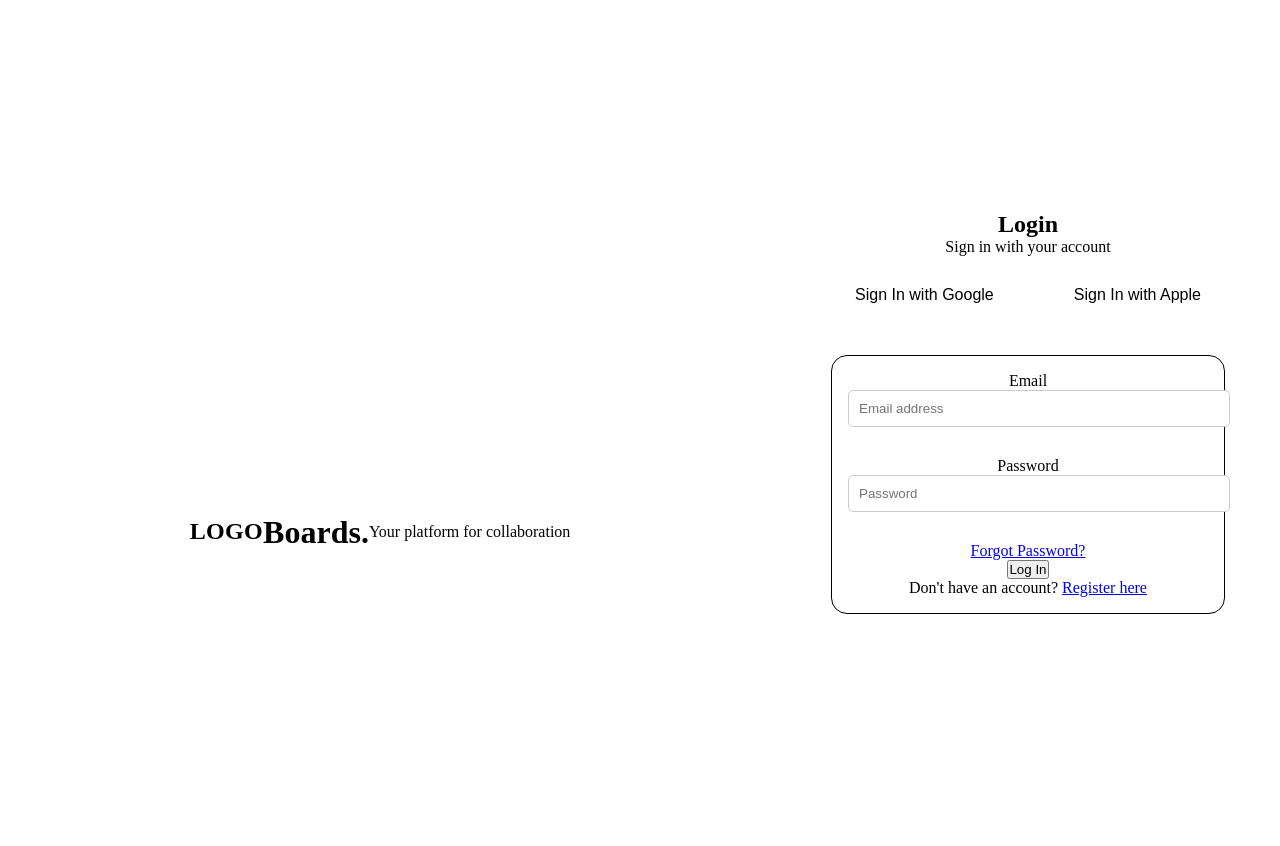
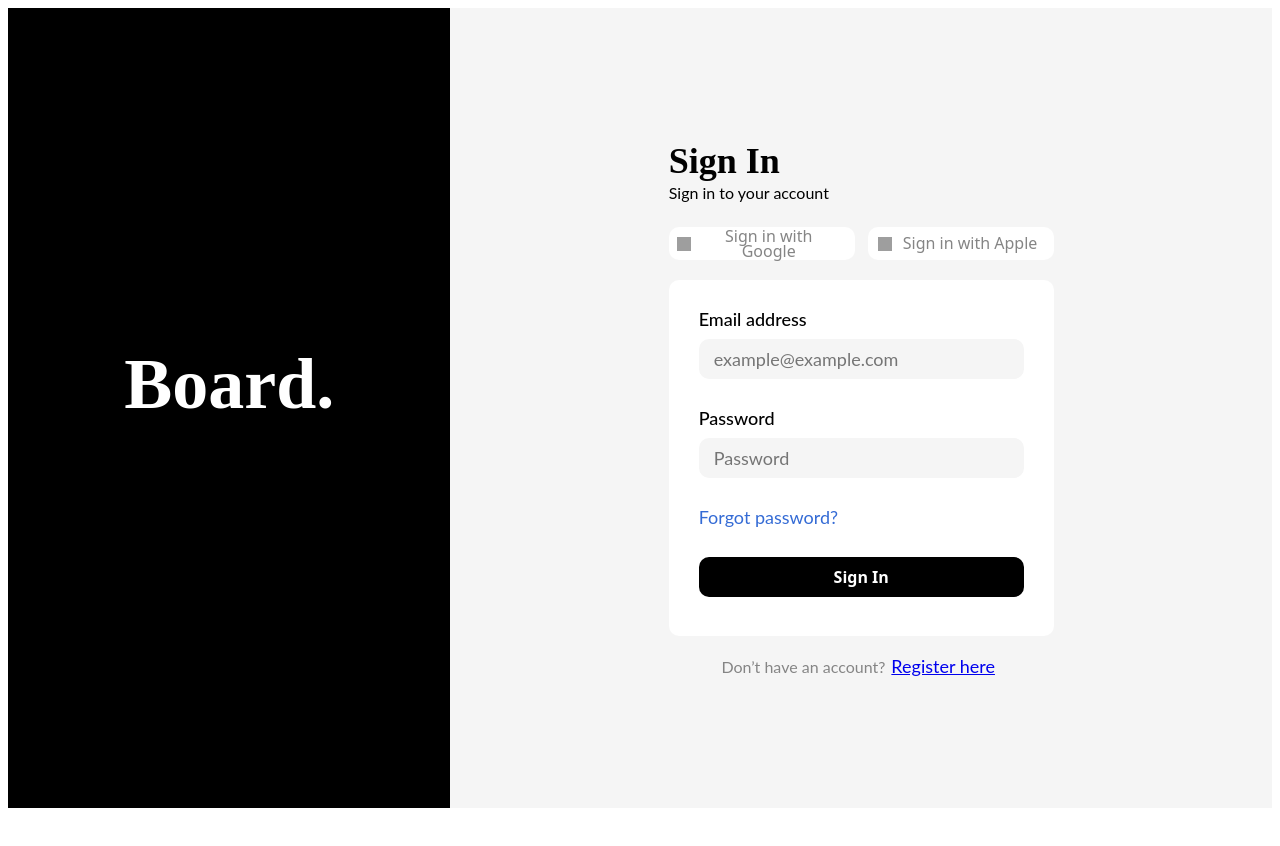
Before and after one commit to iamabhaytiwari343/openinapp_assignment, a React (Create React App) app: page / in a window 1280 px wide. Shown: the top 846 px of the page. After the commit the page ends 816 px from the top, so only its background shows below. Built offline with nearby package versions, Linux system fonts and the light colour scheme; grey boxes are pictures that could not be loaded.

Commit message:
login signup build sucessfully

```diff
--- a/src/App.js
+++ b/src/App.js
@@ -9,7 +9,7 @@ function App() {
       <Router>
         <Routes>
           <Route exact path="/" element={<Login />} />
-          <Route exact path="signup" element={<Signup />} />
+          <Route exact path="/signup" element={<Signup />} />
           <Route exact path="/home" element={<Board />} />
         </Routes>
       </Router>
--- a/src/Components/Authentication/Login.jsx
+++ b/src/Components/Authentication/Login.jsx
@@ -1,6 +1,6 @@
 import React, { useState } from 'react'
 import './style.css';
-import { signInWithEmailAndPassword,getAuth} from 'firebase/auth';
+import { signInWithEmailAndPassword, getAuth } from 'firebase/auth';
 import '../../firebase';
 import { NavLink, useNavigate } from 'react-router-dom'
 
@@ -25,57 +25,56 @@ const Login = () => {
       });
 
   }
+  const handleEmailChange = (e) => {
+    setEmail(e.target.value);
+  };
+
+  const handlePasswordChange = (e) => {
+    setPassword(e.target.value);
+  };
 
   return (
     <>
-      <div className="container g1">
-        <div className="grid-item left">
-          <p className='logo'>LOGO</p>
-          <h1>Boards.</h1>
-          <p>Your platform for collaboration</p>
+      <div className="container">
+        <div className="left">
+          <h1 className="head">Board.</h1>
         </div>
-        <div className="grid-item">
-          <div className="centered">
-            <h2>Login</h2>
-            <p>Sign in with your account</p>
-            <div className="button-social">
-              <button className="google-button">Sign In with Google</button>
-              <button className="apple-button">Sign In with Apple</button>
+        <div className="leftmobile">
+          <h1 className="head">Board.</h1>
+        </div>
+
+        <div className="right">
+
+          <div className="ccentre">
+            <h1 className="title">Sign In</h1>
+            <p className="gsign">Sign in to your account</p>
+            <div className="minicontainer">
+              <div className="gcontainer">
+                <img className="gimage" src="https://res.cloudinary.com/dbx7qfdwo/image/upload/v1696670881/image8-2.jpg_kxct7t.jpg" alt="Google" />
+                <button className="gtitle">Sign in with Google</button>
+              </div>
+              <div className="acontainer">
+                <img className="aimage" src="https://res.cloudinary.com/dbx7qfdwo/image/upload/v1696671121/_1511456315_653_apple-mobile_whwlf6.jpg" alt="Apple" />
+                <button className="atitle">Sign in with Apple</button>
+              </div>
             </div>
-
-
-            <div className="formContainer">
-              <form action="#" method="post">
-                <div className="form-group">
-                  <label htmlFor="email-address">Email</label>
-                  <input
-                    id="email-address"
-                    name="email"
-                    type="email"
-                    required
-                    placeholder="Email address"
-                    onChange={(e) => setEmail(e.target.value)}
-                  />
-                </div>
-                <div className="form-group">
-                  <label htmlFor="password">Password</label>
-                  <input
-                    id="password"
-                    name="password"
-                    type="password"
-                    required
-                    placeholder="Password"
-                    onChange={(e) => setPassword(e.target.value)}
-                  />
-                </div>
-                <p><a href="/forgot-password">Forgot Password?</a></p>
-                <button type="submit" onClick={onLogin}>Log In</button>
-              </form>
-              <p>Don't have an account? <NavLink to={'/signup'}>Register here</NavLink></p>
+            <form className="form-container">
+              <div className="input">
+                <label htmlFor="email" className="label">Email address</label>
+                <input id="email" type="text" className="format" placeholder="example@example.com" onChange={handleEmailChange} />
+              </div>
+              <div className="input">
+                <label htmlFor="password" className="label">Password</label>
+                <input id="password" type="password" className="format" placeholder="Password" onChange={handlePasswordChange} />
+              </div>
+              <p className="forget-password">Forgot password?</p>
+              <button className="signin-button" type="submit" onClick={onLogin}>Sign In</button>
+            </form>
+            <div className="register">
+              <p className="text-description">Don’t have an account?</p>
+              <button className="register-link" type="button"><NavLink to={'/signup'}>Register here</NavLink></button>
             </div>
           </div>
-
-
         </div>
       </div>
     </>
--- a/src/Components/Authentication/Signup.jsx
+++ b/src/Components/Authentication/Signup.jsx
@@ -16,7 +16,7 @@ const Signup = () => {
         await createUserWithEmailAndPassword(auth, email, password).then((usercredential) => {
             const user = usercredential.user
             console.log(user);
-            navigate("/1");
+            navigate("/");
             toast.success('User signup successful!', {
                 position: toast.POSITION.TOP_CENTER,
                 autoClose: 2000, // Auto close the toast after 2 seconds
@@ -42,38 +42,48 @@ const Signup = () => {
     return (
         <>
             <div className="container">
-                <div className="grid-container">
-                    <div className="grid-item g1">
-                        <h1>Boards.</h1>
-                        <p></p>
-                    </div>
-                    <div className="grid-item">
-                        <div className="centered">
-                            <h2>SignUP</h2>
-                            <p>Create your account</p>
-                            <div className="button-social">
-                                <button className="google-button"><i className="fab fa-google"></i>Sign Up with Google</button>
-                                <button className="apple-button"><i className="fab fa-apple"></i>Sign Up with Apple</button>
+                <div className="left">
+                    <h1 className="head">Board.</h1>
+                </div>
+                <div className="leftmobile">
+                    <h1 className="head">Board.</h1>
+                </div>
+
+                <div className="right">
+
+                    <div className="ccentre">
+                        <h1 className="title">Sign UP</h1>
+                        <p className="gsign">Signup For  Account</p>
+                        <div className="minicontainer">
+                            <div className="gcontainer">
+                                <img className="gimage" src="https://res.cloudinary.com/dbx7qfdwo/image/upload/v1696670881/image8-2.jpg_kxct7t.jpg" alt="Google" />
+                                <button className="gtitle">Signup with Google</button>
                             </div>
-                            <div className="formContainer">
-                                <form action="#" method="post">
-                                    <div className="form-group">
-                                        <p>Email</p>
-                                        <input type="email" id="email" name="email" label='EMAIL ADDRESS' value={email || ''} onChange={handleEmailChange} required placeholder='email adress' />
-                                    </div>
-                                    <div className="form-group">
-                                        <p>Password</p>
-                                        <input type="password" id="password" name="password" label='create password' value={password || ''} onChange={handlePasswordChange} required placeholder='Password' />
-                                    </div>
-                                    <p><a href="/forgot-password">Forgot Password?</a></p>
-                                    <button type="submit" onClick={onSubmit}>Sign Up</button>
-                                </form>
-                                <p>I have an account... <NavLink to={'/'}>Login here</NavLink></p>
+                            <div className="acontainer">
+                                <img className="aimage" src="https://res.cloudinary.com/dbx7qfdwo/image/upload/v1696671121/_1511456315_653_apple-mobile_whwlf6.jpg" alt="Apple" />
+                                <button className="atitle">Signup with Apple</button>
                             </div>
+                        </div>
+                        <form className="form-container">
+                            <div className="input">
+                                <label htmlFor="email" className="label">Email address</label>
+                                <input id="email" type="text" className="format" placeholder="example@example.com" onChange={handleEmailChange} />
+                            </div>
+                            <div className="input">
+                                <label htmlFor="password" className="label">Password</label>
+                                <input id="password" type="password" className="format" placeholder="Password" onChange={handlePasswordChange} />
+                            </div>
+                            <p className="forget-password">Forgot password?</p>
+                            <button className="signin-button" type="submit" onClick={onSubmit}>Sign UP</button>
+                        </form>
+                        <div className="register">
+                            <p className="text-description">I have my account.</p>
+                            <button className="register-link" type="button"><NavLink to={'/'}>  Login here</NavLink></button>
                         </div>
                     </div>
                 </div>
             </div>
+
             <ToastContainer />
         </>
     )
--- a/src/Components/Authentication/style.css
+++ b/src/Components/Authentication/style.css
@@ -1,118 +1,415 @@
-* {
-    padding: 0;
-    margin: 0;
+ .container {
+     display: flex;
  }
 
+ @media screen and (max-width: 768px) {
      .container {
-    width: 100vw;
-    height: 100vh;
-    display: grid;
-    grid-template-columns: 1fr 1fr;
-    gap: 1rem;
+         flex-direction: column;
      }
-
-.grid-item {
-    padding: 20px;
-    /* background-color: #f0f0f0; */
-    height: 100vh;
-    text-align: center;
-    display: flex;
-    justify-content: center;
-    align-items: center;
  }
 
  .left {
      display: flex;
-    flex-direction: row;
-    width: 719.988px;
-    height: 1024px;
-    flex-shrink: 0;
+     flex-direction: column;
+     justify-content: center;
+     align-items: center;
+     min-height: 100vh;
+     width: 35%;
+     background-color: #000000;
  }
 
-.logo {
-    color: black;
-    font-family: Poppins;
-    font-size: 24px;
-    font-style: normal;
-    font-weight: 700;
-    line-height: 122.687%;
-    /* 29.445px */
-    letter-spacing: 0.36px;
+ .leftmobile {
+     display: none;
  }
 
-/* .g1 {
-    background: linear-gradient(45deg, #4285F4 0%, #286DE0 100%);
-} */
-
-.centered {
-    text-align: center;
-    padding: 1rem;
-    border-radius: 1rem;
+ @media screen and (max-width: 768px) {
+     .left {
+         display: none;
      }
 
-.form-group {
-    margin-bottom: 15px;
+     .leftmobile {
+         display: flex;
+         flex-direction: column;
+         justify-content: center;
+         align-items: center;
+         width: 100%;
+         min-height: 25vh;
+         background-color: #F5F5F5;
+     }
  }
 
-.button-social {
-    display: flex;
+
+ .head {
+     font-family: 'Arial' Sans-serif;
+     font-size: 72px;
+     font-weight: 700;
+     line-height: 88px;
+     letter-spacing: 0em;
+     text-align: left;
+     color: #ffffff;
+     margin-top: 0px;
  }
 
-.google-button,
-.apple-button {
+ @media screen and (max-width: 768px) {
+     .head {
          display: flex;
+         justify-content: center;
          align-items: center;
-    margin: 15px 20px;
-    border: none;
-    padding: 15px 20px 20px 20px;
-    cursor: pointer;
-    font-size: 16px;
-    color: white;
+         font-size: 30px;
+         background-color: #000000;
+         border-radius: 50%;
+         width: 115px;
+         height: 115px;
+         margin: 0px;
+         text-align: center;
+     }
  }
 
-.google-button {
-    background-color: #fff;
-    color: black;
-    border-radius: 1.2rem;
+ .right {
+     display: flex;
+     flex-direction: column;
+     justify-content: center;
+     align-items: center;
+     min-height: 100vh;
+     min-width: 65%;
+     background-color: #F5F5F5;
+     box-sizing: border-box;
+
  }
 
-.apple-button {
-    background-color: #fff;
-    color: black;
-    border-radius: 1.2rem;
+ @media screen and (max-width: 768px) {
+     .right {
+         justify-content: flex-start;
+         min-height: 75vh;
+         min-width: 100%;
+         padding: 7%;
+         padding-top: 4%;
+
+     }
  }
 
-.google-button i,
-.apple-button i {
-    margin-right: 10px;
+ .ccentre {
+     display: flex;
+     flex-direction: column;
+     justify-content: flex-start;
+     width: 385px;
  }
 
-input[type="email"],
-input[type="password"] {
+ @media screen and (max-width: 768px) {
+     .ccentre {
          width: 100%;
-    padding: 10px;
-    border: 1px solid #ccc;
-    border-radius: 5px;
-    margin-bottom: 15px;
-    transition: background-color 0.3s;
+     }
  }
 
-.google-button:active,
-.apple-button:active,
-[type="submit"]:active {
-    background-color: #0D47A1;
+ .title {
+     font-family: 'Arial' Sans-serif;
+     font-size: 36px;
+     font-weight: 700;
+     line-height: 44px;
+     letter-spacing: 0em;
+     text-align: left;
+     color: #000000;
+     text-align: left;
+     margin-top: 0px;
+     margin-bottom: 0px;
  }
 
-.google-button:hover,
-.apple-button:hover,
-[type="submit"]:hover {
-    background-color: #1E40AF;
+ @media screen and (max-width: 768px) {
+     .title {
+         font-size: 26px;
+         text-align: center;
+         width: 100px;
+         align-self: center;
+     }
  }
 
-/* form container styles */
-.formContainer {
-    margin: 1rem;
-    padding: 1rem;
-    border: 1px solid;
-    border-radius: 1rem;
+ .gsign {
+     font-family: 'Lato';
+     font-size: 16px;
+     font-weight: 400;
+     line-height: 19px;
+     letter-spacing: 0em;
+     text-align: left;
+     margin-top: 0px;
+     margin-bottom: 0px;
+     padding-bottom: 25px;
+
  }
+
+ @media screen and (max-width: 768px) {
+     .gsign {
+         text-align: center;
+         padding-bottom: 20px;
+     }
+ }
+
+ .minicontainer {
+     display: flex;
+     flex-direction: row;
+     justify-content: space-between;
+     align-items: center;
+     padding-bottom: 20px;
+ }
+
+ @media screen and (max-width: 768px) {
+     .minicontainer {
+         display: flex;
+         flex-direction: row;
+         justify-content: space-around;
+         align-items: center;
+         padding-bottom: 20px;
+     }
+ }
+
+ .gcontainer {
+     display: flex;
+     flex-direction: row;
+     justify-content: space-around;
+     align-items: center;
+     background-color: #ffffff;
+     padding-left: 8px;
+     padding-right: 8px;
+     border-radius: 10px;
+     width: 170px;
+     height: 33px;
+     top: 354px;
+     left: 832px;
+     cursor: pointer;
+ }
+
+ @media screen and (max-width: 768px) {
+     .gcontainer {
+         width: 140px;
+         height: 33px;
+         top: 354px;
+         left: 832px;
+     }
+ }
+
+ .acontainer {
+     display: flex;
+     flex-direction: row;
+     justify-content: space-around;
+     align-items: center;
+     background-color: #ffffff;
+     padding-left: 8px;
+     padding-right: 8px;
+     border-radius: 10px;
+     width: 170px;
+     height: 33px;
+     top: 354px;
+     left: 832px;
+     cursor: pointer;
+ }
+
+ @media screen and (max-width: 768px) {
+     .acontainer {
+         width: 140px;
+         height: 33px;
+         top: 354px;
+         left: 832px;
+     }
+ }
+
+ .gtitle,
+ .atitle {
+     background-color: transparent;
+     border: none;
+     font-family: system-ui;
+     font-size: 16px;
+     font-weight: 400;
+     line-height: 15px;
+     letter-spacing: 0em;
+     text-align: center;
+     color: #858585;
+     cursor: pointer;
+ }
+
+ @media screen and (max-width: 768px) {
+
+     .gtitle,
+     .atitle {
+         font-size: 12px;
+         font-weight: 400;
+     }
+ }
+
+ .gimage,
+ .aimage {
+     width: 14px;
+     height: 14px;
+     top: 362px;
+     left: 851px;
+
+ }
+
+ @media screen and (max-width: 768px) {
+
+     .gimage,
+     .aimage {
+         width: 12px;
+         height: 12px;
+
+     }
+ }
+
+ .form-container {
+     display: flex;
+     flex-direction: column;
+     background-color: #ffffff;
+     width: 385px;
+     height: 356px;
+     top: 409px;
+     left: 832px;
+     border-radius: 10px;
+     border: 1px;
+     padding-left: 30px;
+     padding-right: 30px;
+     box-sizing: border-box;
+ }
+
+ @media screen and (max-width: 768px) {
+     .form-container {
+         width: 100%;
+         height: 100%;
+     }
+ }
+
+ .input {
+     display: flex;
+     flex-direction: column;
+     padding-top: 30px;
+ }
+
+ @media screen and (max-width: 768px) {
+     .input {
+         padding-top: 18px;
+     }
+ }
+
+ .label {
+     font-family: 'Lato';
+     font-size: 18px;
+     font-weight: 500;
+     line-height: 19px;
+     letter-spacing: 0em;
+     text-align: left;
+     padding-bottom: 10px;
+ }
+
+ @media screen and (max-width: 768px) {
+     .label {
+         font-size: 14px;
+     }
+ }
+
+ .format {
+     width: 325px;
+     height: 40px;
+     border-radius: 10px;
+     outline: none;
+     border: none;
+     background: #F5F5F5;
+     padding-left: 15px;
+     font-family: 'Lato';
+     font-size: 18px;
+     font-weight: 400;
+     line-height: 19px;
+     letter-spacing: 0em;
+     text-align: left;
+     color: #000000;
+     box-sizing: border-box;
+ }
+
+ @media screen and (max-width: 768px) {
+     .format {
+         width: 100%;
+         font-size: 14px;
+     }
+ }
+
+ .signin-button {
+     width: 325px;
+     height: 40px;
+     border-radius: 10px;
+     background-color: #000000;
+     color: #ffffff;
+     outline: none;
+     border: none;
+     font-family: system-ui;
+     font-size: 16px;
+     font-weight: 700;
+     line-height: 20px;
+     letter-spacing: 0em;
+     text-align: center;
+     padding-left: 0px;
+     padding-right: 0px;
+     cursor: pointer;
+ }
+
+ @media screen and (max-width: 768px) {
+     .signin-button {
+         width: 100%;
+         margin-bottom: 20px;
+         font-size: 14px;
+     }
+ }
+
+ .register {
+     display: flex;
+     flex-direction: row;
+     justify-content: center;
+     align-items: center;
+     padding-top: 20px;
+ }
+
+ .text-description {
+     font-family: 'Lato';
+     font-size: 16px;
+     font-weight: 400;
+     line-height: 19px;
+     letter-spacing: 0em;
+     text-align: center;
+     color: #858585;
+     margin: 0px;
+ }
+
+ .register-link {
+     font-family: 'Lato';
+     font-size: 18px;
+     font-weight: 400;
+     line-height: 19px;
+     letter-spacing: 0em;
+     text-align: center;
+     background-color: transparent;
+     border: none;
+     color: #346BD5;
+     cursor: pointer;
+ }
+
+ .forget-password {
+     font-family: 'Lato';
+     font-size: 18px;
+     font-weight: 400;
+     line-height: 19px;
+     letter-spacing: 0em;
+     text-align: left;
+     background-color: transparent;
+     border: none;
+     color: #346BD5;
+     padding-top: 30px;
+     padding-bottom: 30px;
+     margin-top: 0px;
+     margin-bottom: 0px;
+     cursor: pointer;
+ }
+
+ @media screen and (max-width: 768px) {
+     .forget-password {
+         padding-top: 15px;
+         padding-bottom: 20px;
+         margin-top: 0px;
+         margin-bottom: 0px;
+         font-size: 14px;
+     }
+ }
--- a/src/Components/Dashboard/Board.jsx
+++ b/src/Components/Dashboard/Board.jsx
@@ -5,7 +5,7 @@ const Board = () => {
     <>
       <div className="grid-container2">
         <div className="sidebar">
-
+          hello board
         </div>
         <div>
           <div className="navbar">
```
Lines whose indentation alone changed are shown as unchanged.
